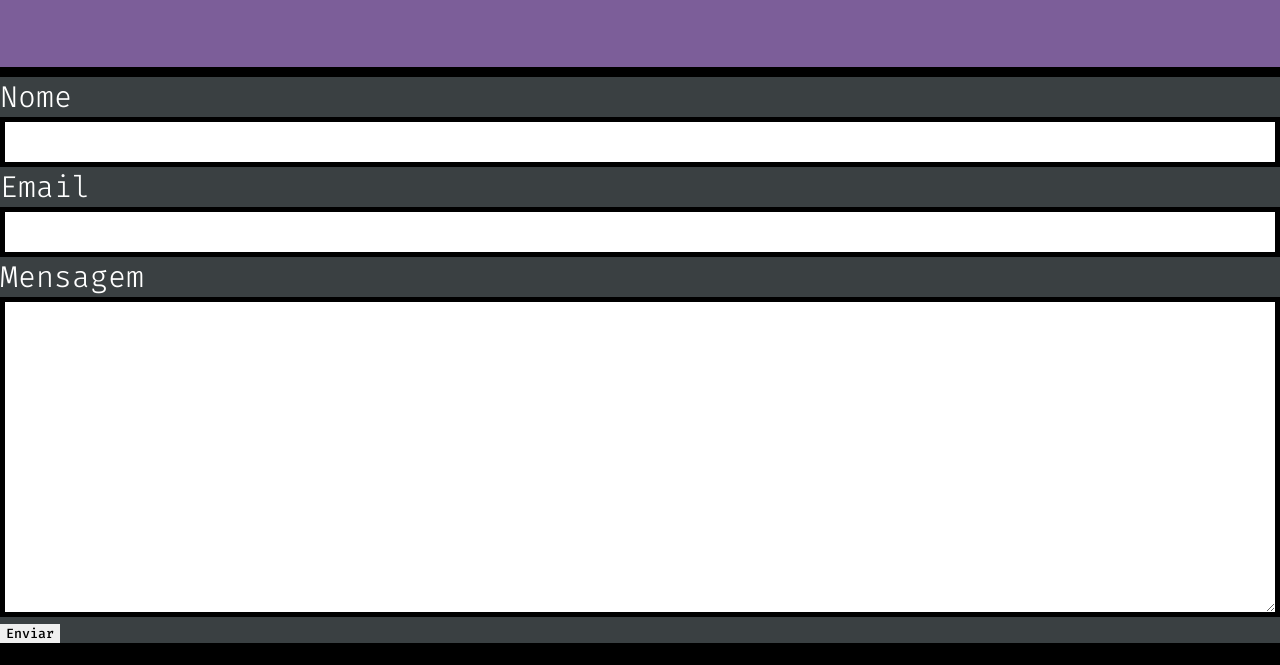
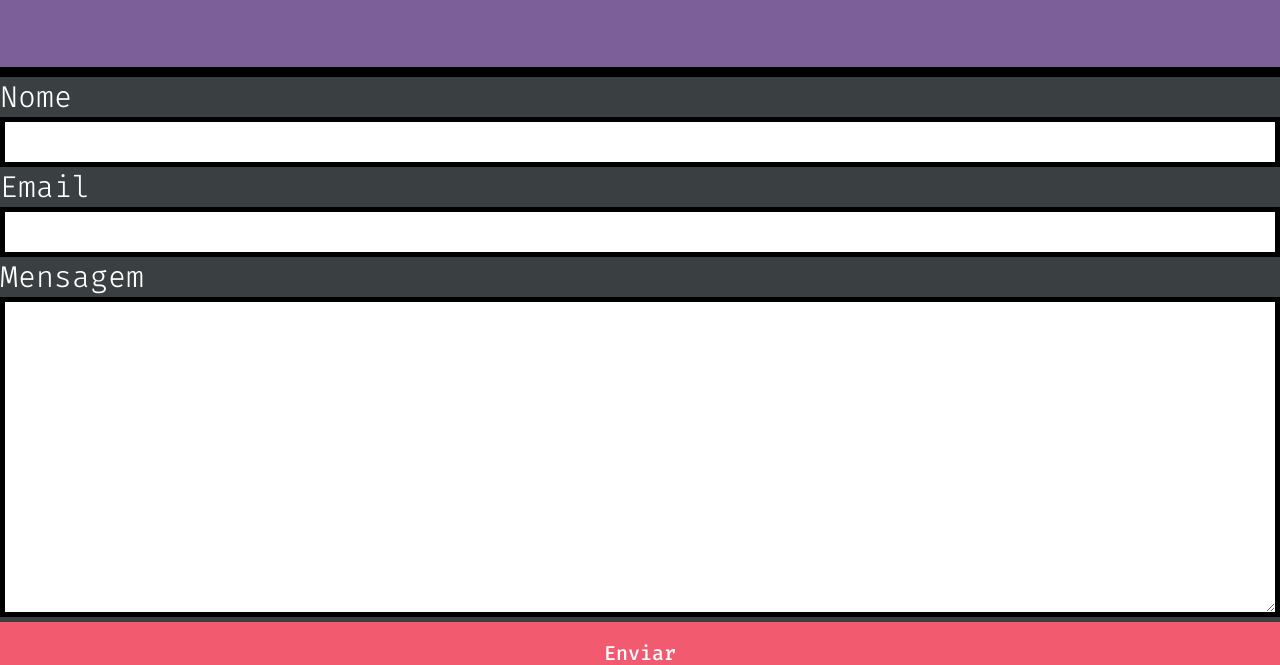
Before and after one commit to Ihago-dev-Master/curso-html-css-feliz, a website: page index.html in a window 1280 px wide. Shown: the part 2992-3657 px from the top of the page. Drawn offline with Linux system fonts and the light colour scheme.

Commit message:
Cria a variação do componente main-button

```diff
--- a/css/components/main-button.css
+++ b/css/components/main-button.css
@@ -13,3 +13,8 @@
 .main-button:hover {
     transform: scale(1.08);
 }
+
+.main-button.-full {
+    width: 100%;
+    cursor: pointer;
+}
--- a/index.html
+++ b/index.html
@@ -235,7 +235,7 @@
         <label class="main-label" for="message">Mensagem</label>
         <textarea class="main-input -textarea" id="message"></textarea>
 
-        <button type="submit">Enviar</button>
+        <button class="main-button -full" type="submit">Enviar</button>
 
     </form>
 
```
